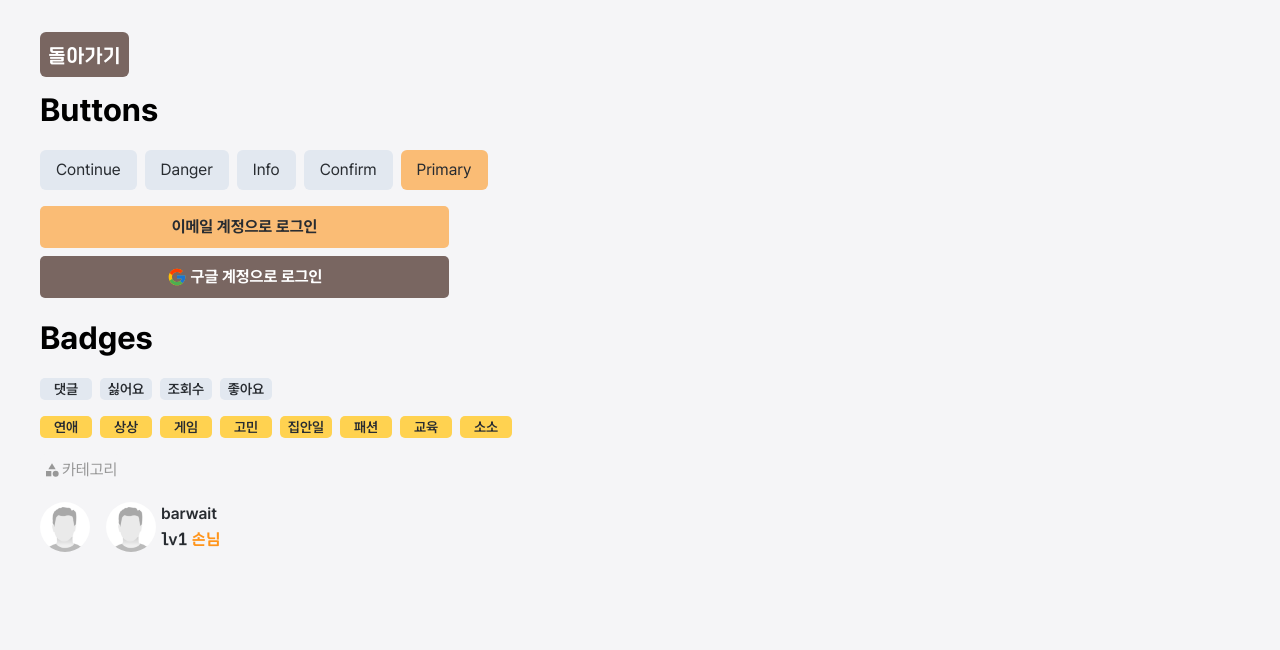
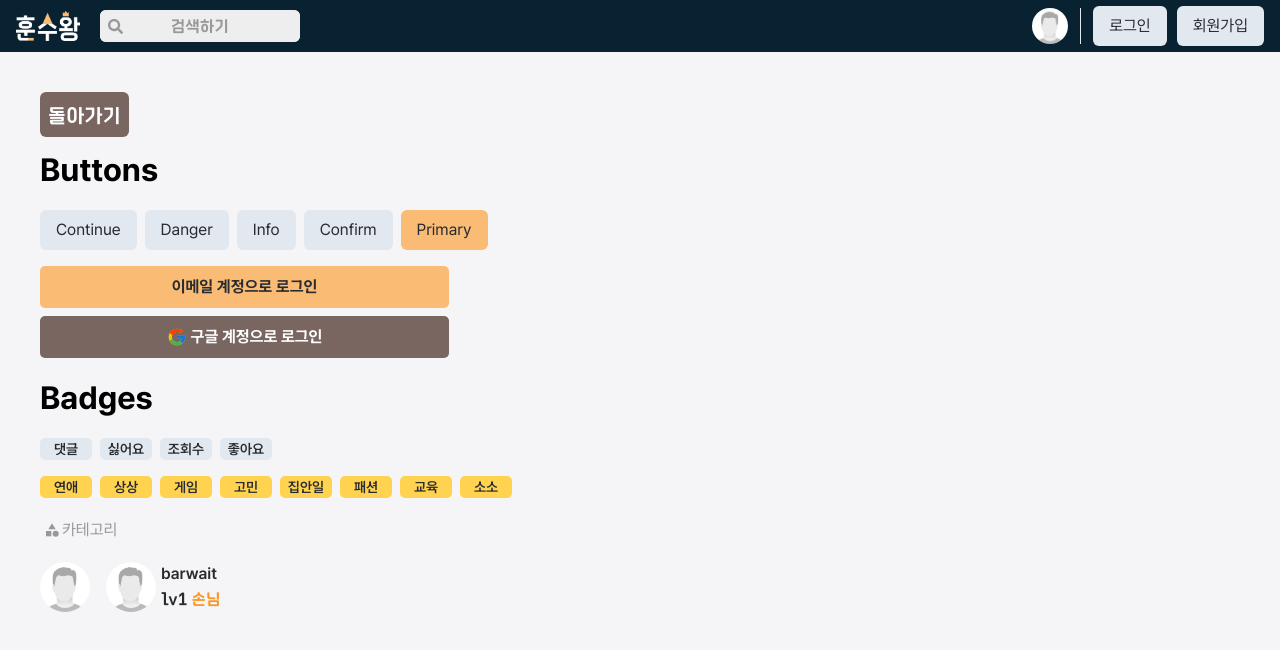
Before and after one commit to OZ-Coding-School/oz_03_collabo-004-FE, a React (Vite) app: page /component in a window 1280 px wide. Shown: the top 650 px of the page. Built offline with nearby package versions, Linux system fonts and the light colour scheme.

Commit message:
Feat: Common 헤더 컴포넌트 제작 완료

```diff
--- /dev/null
+++ b/src/common/header/Header.tsx
@@ -0,0 +1,20 @@
+import HeaderInfo from "./HeaderInfo";
+import HeaderInfoLogged from "./HeaderInfoLogged";
+import HeaderSearch from "./HeaderSearch";
+
+const Header = () => {
+    const isLogin = false;
+    return (
+        <div className="fixed z-50 w-full h-[52px] bg-primary flex justify-center items-center">
+            <div className="w-[1280px] h-full flex justify-center items-center px-4">
+                <div className="flex gap-[20px] w-full h-full items-center">
+                    <img className="h-[30px]" src="/img/header_logo.png"></img>
+                    <HeaderSearch />
+                    {isLogin ? <HeaderInfoLogged /> : <HeaderInfo />}
+                </div>
+            </div>
+        </div>
+    );
+};
+
+export default Header;
--- /dev/null
+++ b/src/common/header/HeaderInfo.tsx
@@ -0,0 +1,57 @@
+import { useState } from "react";
+import { motion, AnimatePresence } from "framer-motion";
+import Button from "../button/Button";
+import ProfileImage from "../profile/ProfileImage";
+import { HiMenu, HiX } from "react-icons/hi";
+
+const menuVariants = {
+    closed: { opacity: 0, x: 50 },
+    open: { opacity: 1, x: 0 },
+};
+
+const HeaderInfo = () => {
+    const [isMenuOpen, setIsMenuOpen] = useState(false);
+
+    const toggleMenu = () => setIsMenuOpen(!isMenuOpen);
+
+    return (
+        <div className="flex justify-center items-center relative">
+            <div className="w-[36px] h-[36px]">
+                <ProfileImage />
+            </div>
+            <div className="h-[36px] w-[1px] bg-slate-200 mx-3 hidden md:flex"></div>
+            <div className="gap-[10px] hidden md:flex">
+                <Button>로그인</Button>
+                <Button>회원가입</Button>
+            </div>
+            <motion.div className="md:hidden" initial={false} animate={isMenuOpen ? "open" : "closed"}>
+                <motion.button
+                    className="text-white cursor-pointer hover:bg-gray-700 rounded-full transition p-1 ml-3 h-[32px] w-[32px] block"
+                    onClick={toggleMenu}
+                    whileTap={{ scale: 0.95 }}
+                >
+                    {isMenuOpen ? <HiX className="h-full w-full" /> : <HiMenu className="h-full w-full" />}
+                </motion.button>
+                <AnimatePresence>
+                    {isMenuOpen && (
+                        <motion.div
+                            className="absolute z-10 right-0 top-full mt-2 bg-white rounded-md shadow-lg overflow-hidden"
+                            variants={menuVariants}
+                            initial="closed"
+                            animate="open"
+                            exit="closed"
+                            transition={{ duration: 0.3, ease: "easeInOut" }}
+                        >
+                            <div className="flex flex-col p-2 gap-2 w-[120px]">
+                                <Button>로그인</Button>
+                                <Button>회원가입</Button>
+                            </div>
+                        </motion.div>
+                    )}
+                </AnimatePresence>
+            </motion.div>
+        </div>
+    );
+};
+
+export default HeaderInfo;
--- /dev/null
+++ b/src/common/header/HeaderInfoLogged.tsx
@@ -0,0 +1,13 @@
+import ProfileImage from "../profile/ProfileImage";
+
+const HeaderInfoLogged = () => {
+    return (
+        <div className="flex justify-center items-center relative">
+            <div className="w-[36px] h-[36px]">
+                <ProfileImage />
+            </div>
+        </div>
+    );
+};
+
+export default HeaderInfoLogged;
--- /dev/null
+++ b/src/common/header/HeaderSearch.tsx
@@ -0,0 +1,38 @@
+import { useState } from "react";
+import { FaSearch } from "react-icons/fa";
+import { twMerge as tw } from "tailwind-merge";
+const HeaderSearch = () => {
+    const [select, setSelect] = useState(false);
+
+    const inputSelectHandler = () => {
+        setSelect(true);
+    };
+    const inputBlurHandler = () => {
+        setSelect(false);
+    };
+
+    return (
+        <div className="flex-grow">
+            <form
+                className={tw(
+                    "bg-gray-100 rounded-md relative h-[32px] flex items-center",
+                    "transition-all duration-300 ease-out",
+                    select ? "w-full" : "w-[200px]"
+                )}
+            >
+                <FaSearch className="text-gray-600 w-[15px] h-[15px] absolute left-2" />
+                <input
+                    onClick={inputSelectHandler}
+                    onBlur={inputBlurHandler}
+                    placeholder={select ? "" : "검색하기"}
+                    className={tw(
+                        "bg-gray-100 px-8 select-none outline-none w-full h-[32px] rounded-md",
+                        "placeholder:text-center placeholder:text-gray-600 placeholder:font-point"
+                    )}
+                ></input>
+            </form>
+        </div>
+    );
+};
+
+export default HeaderSearch;
--- a/src/common/profile/ProfileImage.tsx
+++ b/src/common/profile/ProfileImage.tsx
@@ -1,7 +1,7 @@
 const ProfileImage = () => {
     const mockImgSrc = "/img/profile_placeholder.png";
 
-    return <img className="w-[50px] h-[50px] rounded-full" src={mockImgSrc} alt="Profile Image"></img>;
+    return <img className="rounded-full" src={mockImgSrc} alt="Profile Image"></img>;
 };
 
 export default ProfileImage;
--- a/src/common/profile/ProfileStatus.tsx
+++ b/src/common/profile/ProfileStatus.tsx
@@ -9,7 +9,9 @@ const mockData = {
 const ProfileStatus = () => {
     return (
         <div className="flex gap-[5px] text-literal-normal">
-            <ProfileImage />
+            <div className="w-[50px] h-[50px]">
+                <ProfileImage />
+            </div>
             <div className="flex flex-col">
                 <div className="font-semibold">{mockData.name}</div>
                 <div className="flex gap-1">
--- a/src/pages/PageComponent.tsx
+++ b/src/pages/PageComponent.tsx
@@ -5,10 +5,13 @@ import Badge from "../common/badge/Badge";
 import BadgeTopic from "../common/badge/BadgeTopic";
 import ProfileImage from "../common/profile/ProfileImage";
 import ProfileStatus from "../common/profile/ProfileStatus";
+import Header from "../common/header/Header";
 
 const PageComponent = () => {
     return (
-        <div className="select-none font-default bg-background w-full h-[100vh] p-10">
+        <>
+            <Header />
+            <div className="pt-[100px] select-none font-default bg-background w-full h-[200vh] p-10">
                 <Link
                     to={"/"}
                     className="font-point text-lg p-2 rounded-md bg-primary-background-second hover:bg-primary-background transition text-white"
@@ -48,10 +51,14 @@ const PageComponent = () => {
                     <BadgeTopic />
                 </div>
                 <div className="mt-4 flex gap-4">
+                    <div className="w-[50px] h-[50px]">
                         <ProfileImage />
+                    </div>
+
                     <ProfileStatus />
                 </div>
             </div>
+        </>
     );
 };
 
```
Also changed, not shown: public/img/header_logo.png (added). Lines whose indentation alone changed are shown as unchanged.
